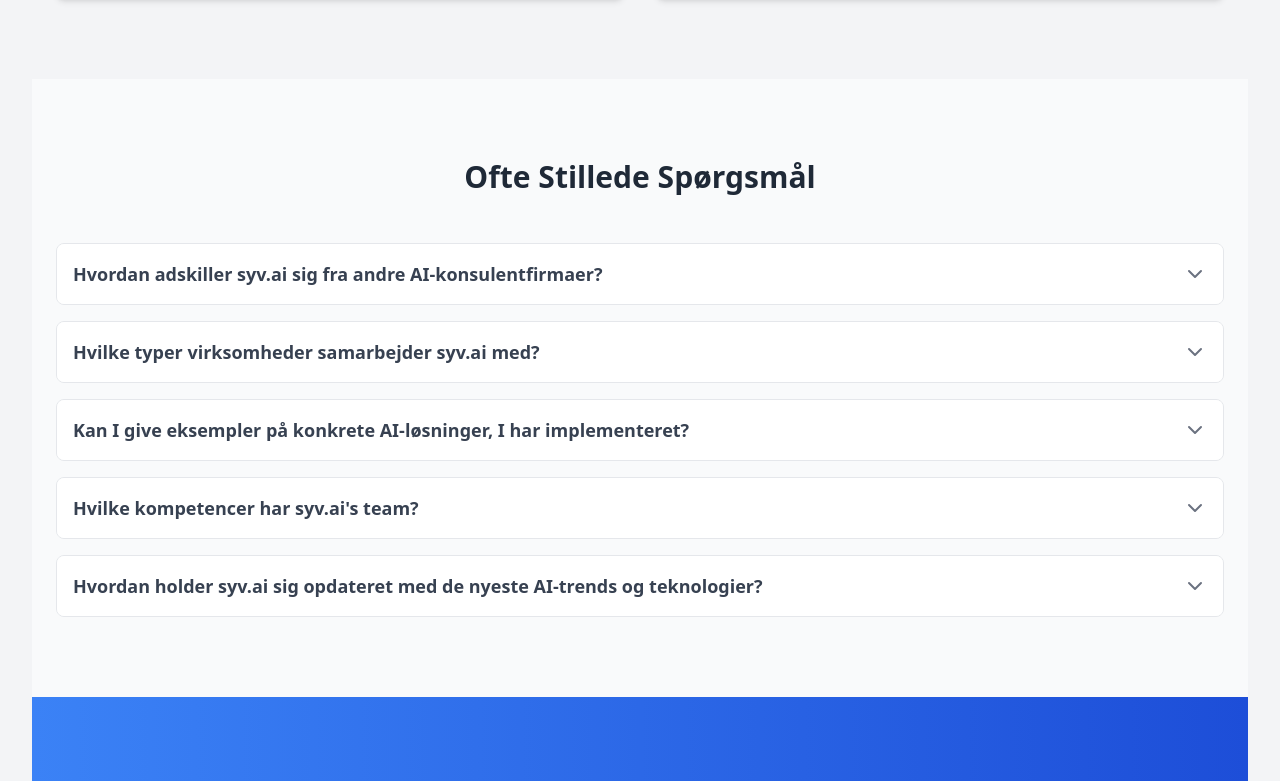
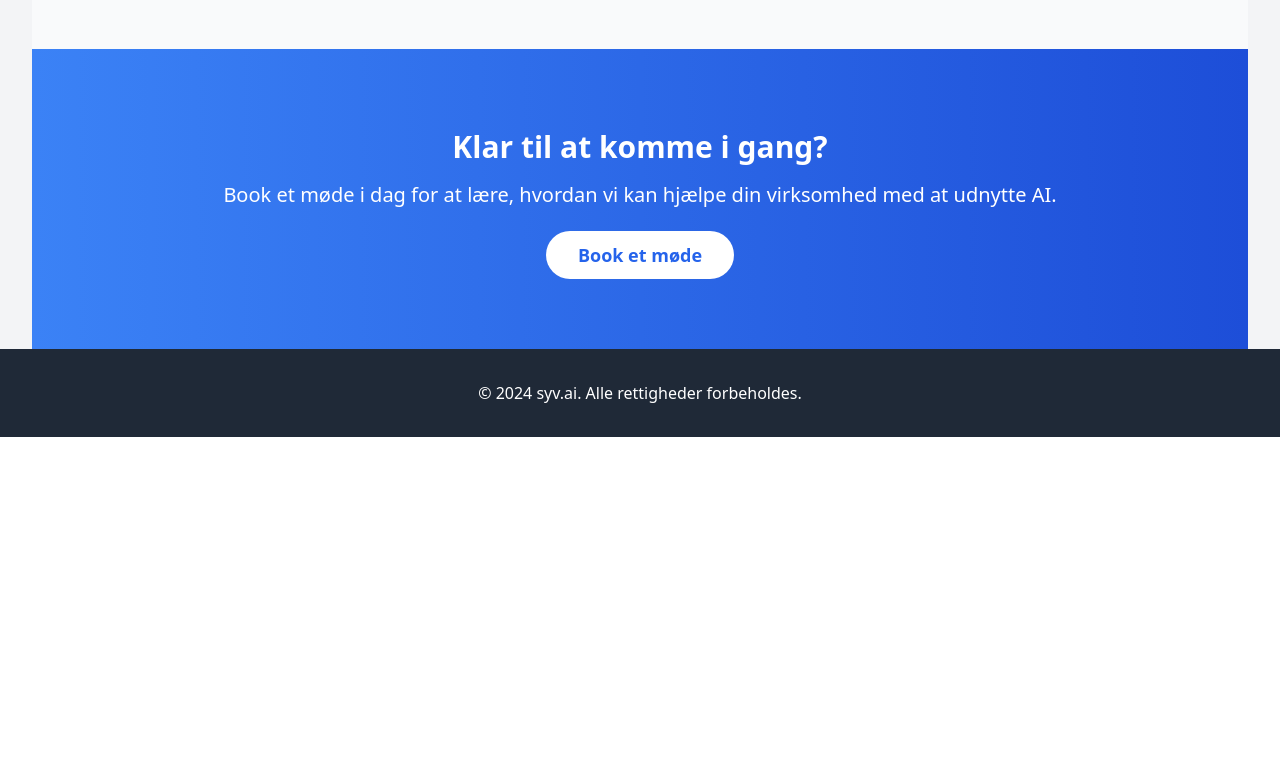
Before and after one commit to mhenrichsen/syv-ai-website, a React (Create React App) app: page / in a window 1280 px wide. Shown: the part 3842-4623 px from the top of the page. After the commit the page ends 4279 px from the top, so only its background shows below. Built offline with nearby package versions, Linux system fonts and the light colour scheme.

Commit message:
Update landing page with Danish translations and fix typos

```diff
--- a/src/App.js
+++ b/src/App.js
@@ -182,10 +182,11 @@
           </section>
         </FadeInSection>
 
+        {/*
         <FadeInSection>
           <section id="testimonials" className="py-20 bg-gray-100">
             <div className="container mx-auto px-6">
-              <h3 className="text-3xl font-semibold text-center mb-12">Hvad Vores Kunder Siger</h3>
+              <h3 className="text-3xl font-semibold text-center mb-12">Hvad vores kunder Siger</h3>
               <div className="grid grid-cols-1 md:grid-cols-2 gap-8">
                 {testimonials.map((testimonial, index) => (
                   <div key={index} className="bg-white p-8 rounded-lg shadow-md hover:shadow-lg transition duration-300">
@@ -203,11 +204,12 @@
             </div>
           </section>
         </FadeInSection>
+        */}
 
         <FadeInSection>
         <section id="faq" className="py-20 bg-gray-50">
             <div className="container mx-auto px-4 md:px-6">
-              <h2 className="text-3xl font-bold text-center mb-12 text-gray-800">Ofte Stillede Spørgsmål</h2>
+              <h2 className="text-3xl font-bold text-center mb-12 text-gray-800">Ofte stillede spørgsmål</h2>
               <div className="space-y-4">
                 {faqItems.map((item, index) => (
                   <div key={index} className="border border-gray-200 rounded-lg overflow-hidden">
@@ -241,8 +243,8 @@
         <FadeInSection>
           <section id="contact" className="py-20 bg-gradient-to-r from-blue-500 to-blue-700 text-white">
             <div className="container mx-auto px-6 text-center">
-              <h3 className="text-3xl font-semibold mb-4">Klar til at Komme i Gang?</h3>
-              <p className="text-xl mb-8">Book et møde i dag for at lære, hvordan vi kan hjælpe din virksomhed med at udnytte kraften i AI.</p>
+              <h3 className="text-3xl font-semibold mb-4">Klar til at komme i gang?</h3>
+              <p className="text-xl mb-8">Book et møde i dag for at lære, hvordan vi kan hjælpe din virksomhed med at udnytte AI.</p>
               <a href="https://calendly.com/syv-ai/llm-generativ-ai-med-mads-henrichsen" target="_blank" rel="noopener noreferrer" className="bg-white text-blue-600 px-8 py-3 rounded-full hover:bg-gray-100 transition duration-300 text-lg font-semibold">Book et møde</a>
             </div>
           </section>
```
